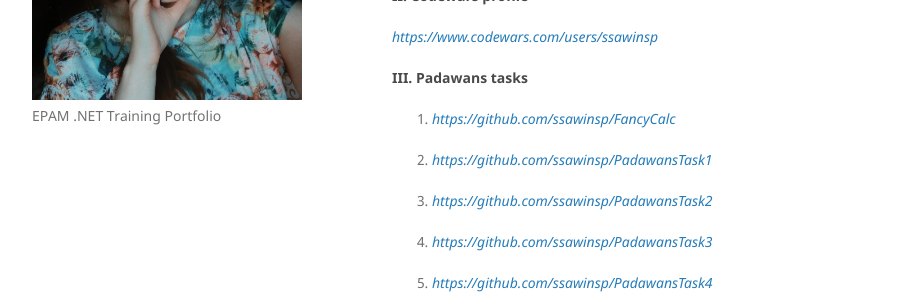
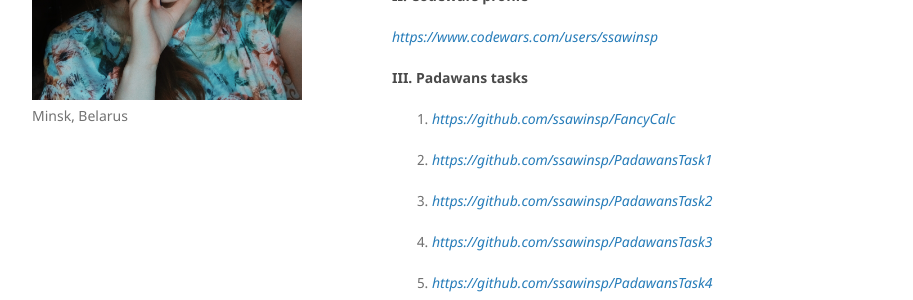
Before and after one commit to npovalyaeva/npovalyaeva.github.io, a Jekyll site: the page built from index.md, in a window 1280 px wide. Shown: the part 279-579 px from the top of the page, without its empty margins (178-1091 px from the left). Built offline with Jekyll 4.4.1, drawn with Linux system fonts in a browser that asks for light colours; our own code applies the rules of GitHub Pages for plain Markdown files.

Commit message:
Update _config.yml

```diff
--- a/_config.yml
+++ b/_config.yml
@@ -1,4 +1,4 @@
 theme: jekyll-theme-minimal
 title: Nadya Povalyaeva
-description: EPAM .NET Training Portfolio
+description: Minsk, Belarus
 logo: images/2017-03-23 09.15.08 1-01.jpeg
```
